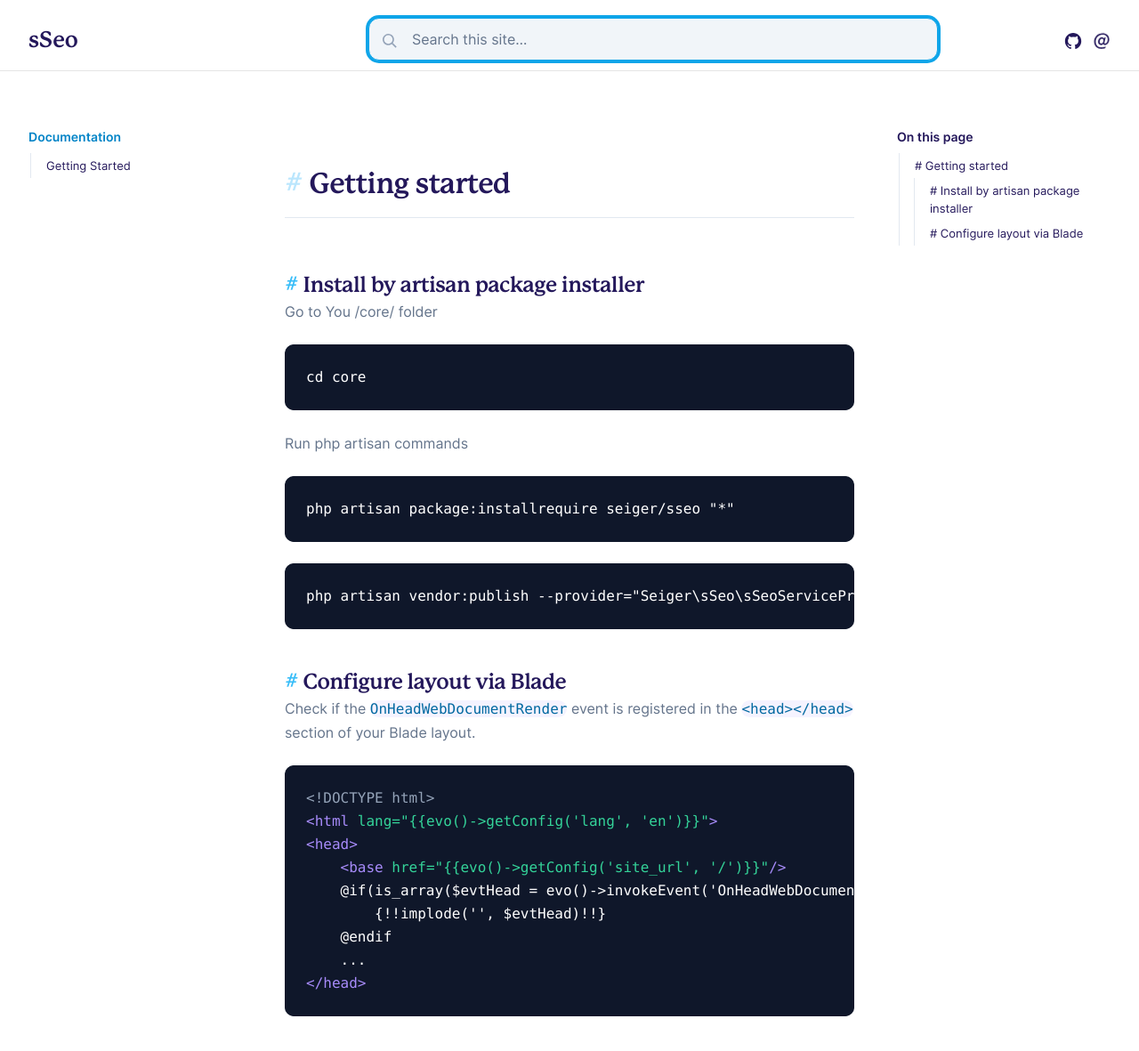
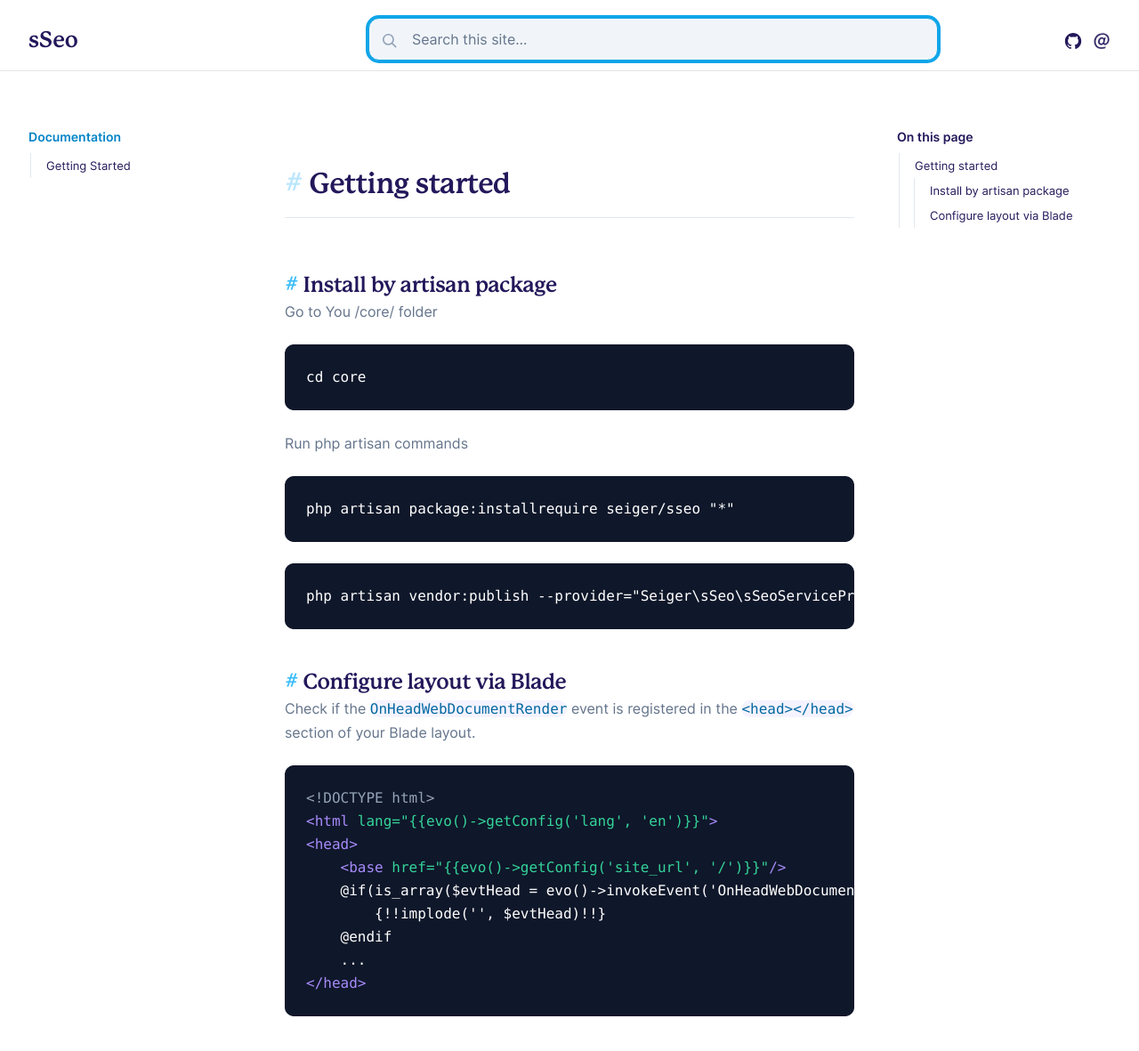
Before and after one commit to Seiger/sSeo, a Jekyll site: the page built from docs/pages/getting-started.md, in a window 1280 px wide and 1310 px high. Shown: the top 1181 px of the window at 89% size. Built offline with Jekyll 4.4.1, drawn with Linux system fonts in a browser that asks for light colours; some web fonts are replaced.

Commit message:
[FIX] Docs.

```diff
--- a/docs/_includes/toc.html
+++ b/docs/_includes/toc.html
@@ -31,7 +31,7 @@ function slugify(string) {
 
         // This is the part id
         var parent = $("#" + div_id)
-        var content = '<li id="link_' + div_id + '"><a href="#' + div_id + '" title="' + div_text.split('¶')[0] +'" class="relative flex hover:text-sky-600 transition-colors py-1 border-l-[3px] pl-4 -ml-0.5 border-transparent hover:border-sky-500">' + div_text.split('¶')[0] +'</a></li>';
+        var content = '<li id="link_' + div_id + '"><a href="#' + div_id + '" title="' + div_text.split('#')[1] +'" class="relative flex hover:text-sky-600 transition-colors py-1 border-l-[3px] pl-4 -ml-0.5 border-transparent hover:border-sky-500">' + div_text.split('#')[1] +'</a></li>';
         $(toc).append(content);
 
         // Add section code to subnavigation
@@ -47,7 +47,7 @@ function slugify(string) {
                     $(contender).attr("id", contender_id)
                 }
 
-               var content = '<li><a href="#' + contender_id + '" title="' + contender_text.split('¶')[0] +'" class="relative flex hover:text-sky-600 transition-colors py-1 border-l-[3px] pl-4 -ml-0.5 border-transparent hover:border-sky-500">' + contender_text.split('¶')[0] +'</a></li>';
+               var content = '<li><a href="#' + contender_id + '" title="' + contender_text.split('#')[1] +'" class="relative flex hover:text-sky-600 transition-colors py-1 border-l-[3px] pl-4 -ml-0.5 border-transparent hover:border-sky-500">' + contender_text.split('#')[1] +'</a></li>';
                children.append(content);
             }
          })
--- a/docs/pages/getting-started.md
+++ b/docs/pages/getting-started.md
@@ -5,7 +5,7 @@ description: Getting started with sSeo
 permalink: /getting-started/
 ---
 
-## Install by artisan package installer
+## Install by artisan package
 
 Go to You /core/ folder
 
```
